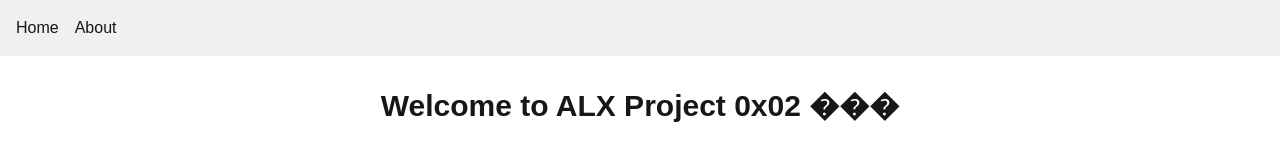
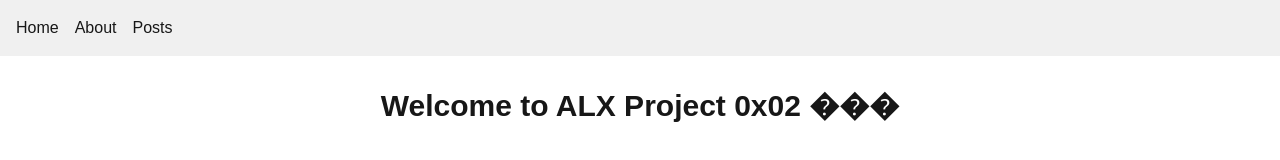
Before and after one commit to CodamsJr/alx-project-0x02-setup, a Next.js app in the folder alx-project-0x02/: page / in a window 1280 px wide. Shown: the top 160 px of the page. Built offline with nearby package versions, Linux system fonts and the light colour scheme.

Commit message:
Update Header.tsx

```diff
--- a/alx-project-0x02/components/layout/Header.tsx
+++ b/alx-project-0x02/components/layout/Header.tsx
@@ -1,5 +1,5 @@
+import React from 'react';
 import Link from 'next/link';
-import React from 'react';
 
 const Header: React.FC = () => {
   return (
@@ -7,10 +7,13 @@
       <nav>
         <ul style={{ display: 'flex', gap: '1rem', listStyle: 'none' }}>
           <li>
-            <Link href="/home">Home</Link> {/* <-- Must point to /home */}
+            <Link href="/home">Home</Link>
           </li>
           <li>
             <Link href="/about">About</Link>
+          </li>
+          <li>
+            <Link href="/posts">Posts</Link>
           </li>
         </ul>
       </nav>
```
